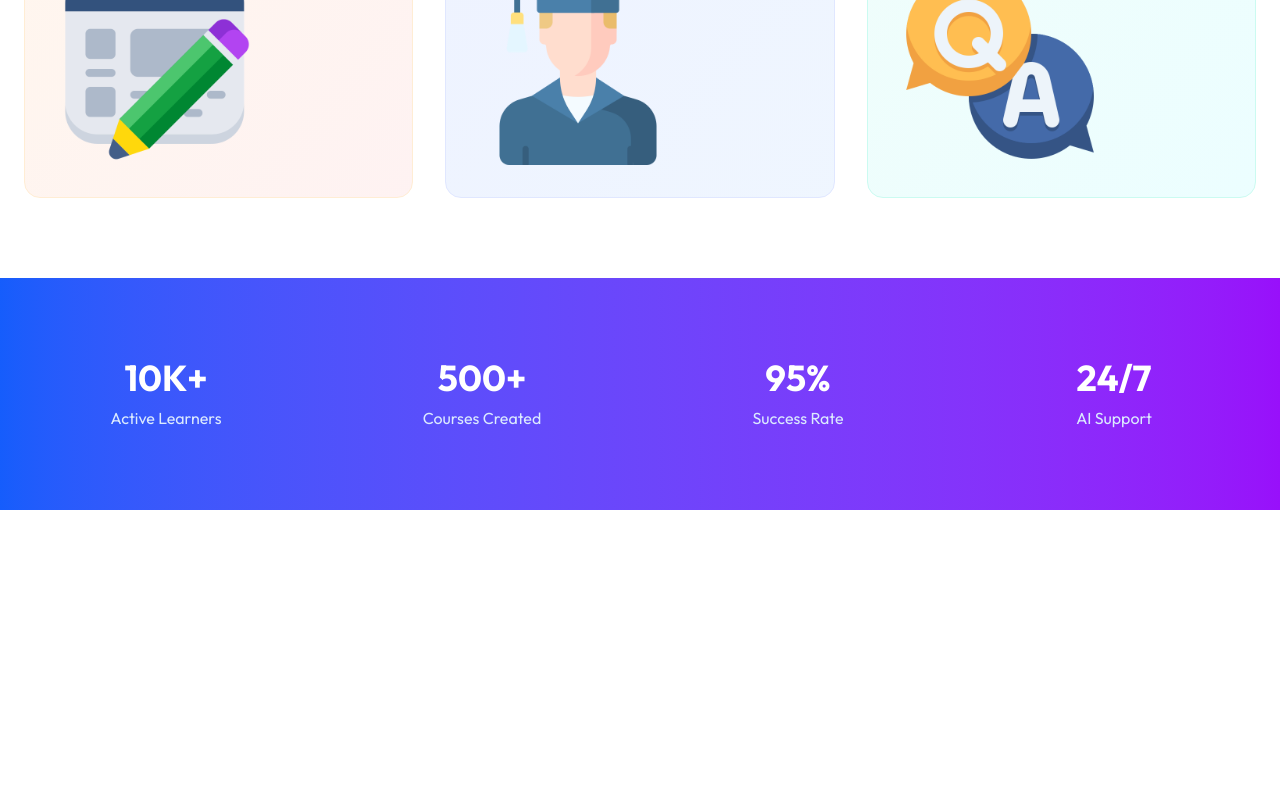
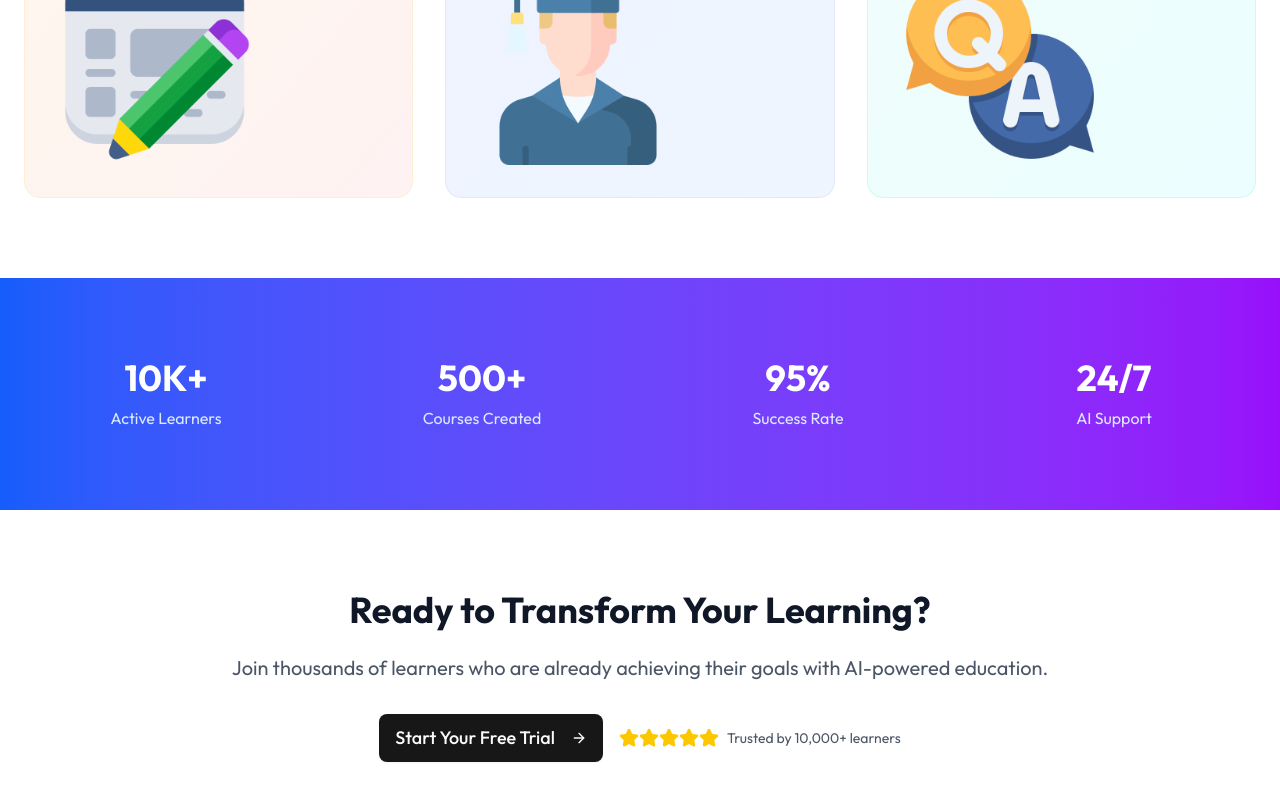
Before and after one commit to sprmke/nextjs_ai-lms-app, a Next.js app: page / in a window 1280 px wide. Shown: the part 1736-2536 px from the top of the page. Before the commit the page ends 2246 px from the top, so only its background shows below. Built offline with nearby package versions, Linux system fonts and the light colour scheme; no server answers.

Commit message:
Add landing page CTA section

```diff
--- a/src/app/page.tsx
+++ b/src/app/page.tsx
@@ -235,6 +235,38 @@ export default function Home() {
           </div>
         </div>
       </section>
+
+      {/* CTA Section */}
+      <section className="px-6 py-20 bg-white">
+        <div className="max-w-4xl mx-auto text-center">
+          <h2 className="text-4xl font-bold text-gray-900 mb-6">
+            Ready to Transform Your Learning?
+          </h2>
+          <p className="text-xl text-gray-600 mb-8">
+            Join thousands of learners who are already achieving their goals
+            with AI-powered education.
+          </p>
+          <div className="flex flex-col sm:flex-row gap-4 justify-center items-center">
+            <Link href="/sign-up">
+              <Button size="lg" className="text-lg px-8 py-6">
+                Start Your Free Trial
+                <ArrowRight className="ml-2 w-5 h-5" />
+              </Button>
+            </Link>
+            <div className="flex items-center gap-2 text-gray-600">
+              <div className="flex">
+                {[...Array(5)].map((_, i) => (
+                  <Star
+                    key={i}
+                    className="w-5 h-5 fill-yellow-400 text-yellow-400"
+                  />
+                ))}
+              </div>
+              <span className="text-sm">Trusted by 10,000+ learners</span>
+            </div>
+          </div>
+        </div>
+      </section>
     </div>
   );
 }
```
